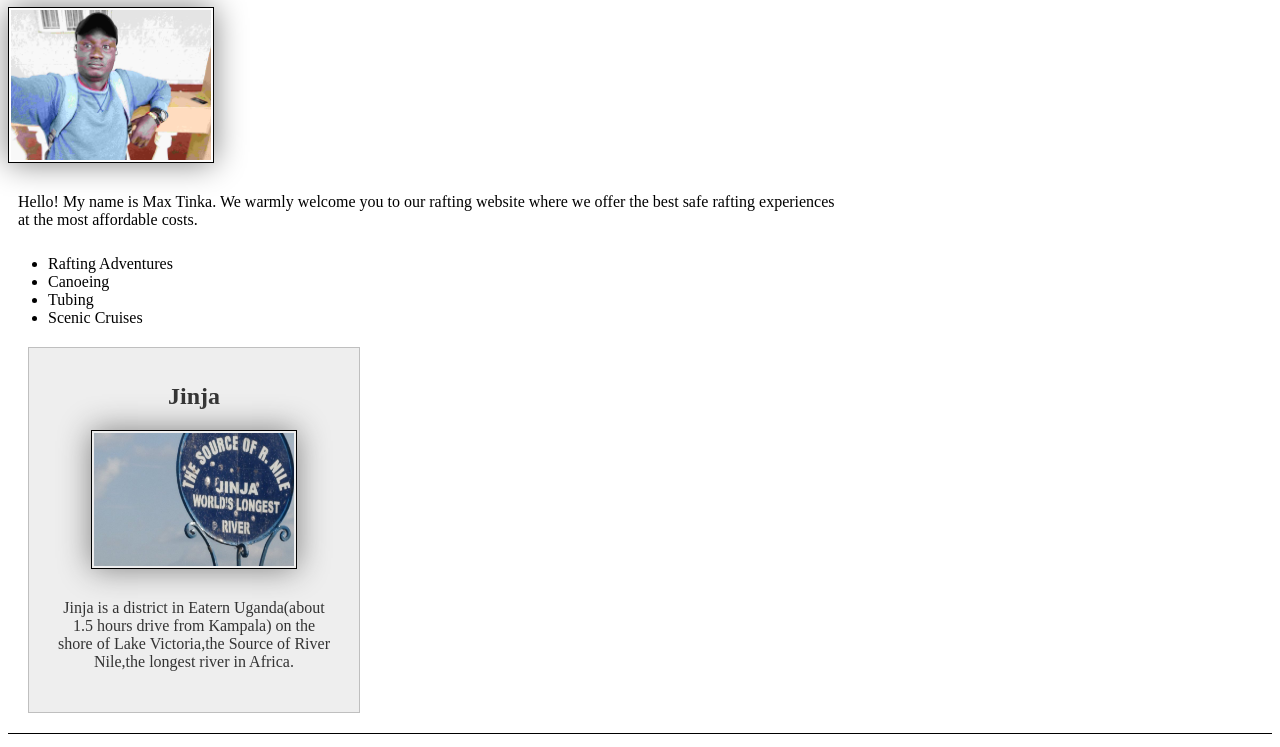
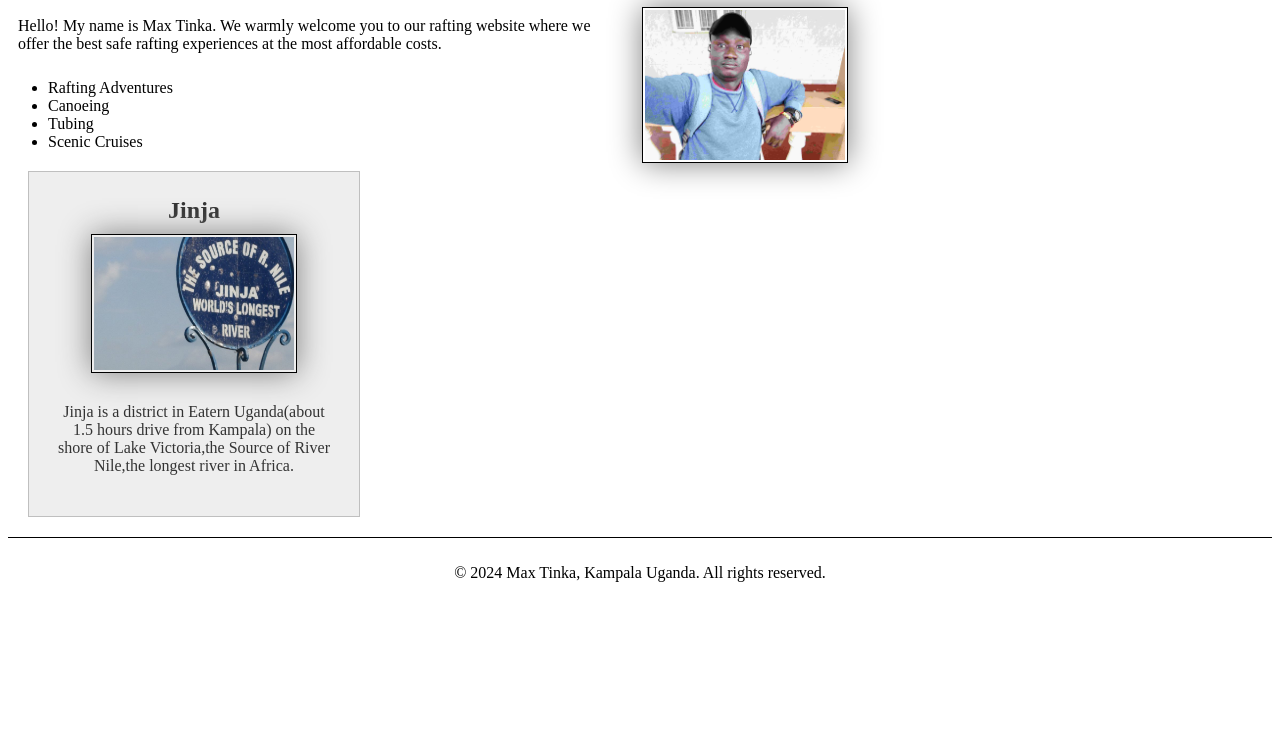
Before and after one commit to MaxTinka/wdd130, a plain HTML site: page index.html in a window 1280 px wide. Shown: the part 217-964 px from the top of the page. After the commit the page ends 825 px from the top, so only its background shows below. Drawn offline with Linux system fonts and the light colour scheme.

Commit message:
aside changes

```diff
--- a/styles/styles.css
+++ b/styles/styles.css
@@ -1,52 +1,68 @@
+/* Main container */
 main {
   max-width: 840px;
 }
 
+/* Aside section */
 aside {
   width: 300px;
   margin: 20px;
-  border: 1px solid rgba(0, 0, 0, 0.2); /* Corrected rgba syntax */
+  border: 1px solid rgba(0, 0, 0, 0.2);
   padding: 15px;
   background-color: #eee;
   color: #333;
   text-align: center;
 }
 
+aside h2{
+  margin: 10px 0;
+}
+
+/* Image styles within aside */
 aside img {
   width: 200px;
   height: auto;
 }
 
+/* Image styles within main */
 main img {
-  width: 200px; /* Adjusted to match your HTML */
+  width: 200px;
   height: auto;
+  float: right;
+  margin-left: 20px;
 }
 
+/* Paragraph styles */
 p {
-  padding: 0; /* First p selector */
+  padding: 10px; /* Consolidated padding for paragraphs */
 }
 
+/* Footer styles */
 footer {
   margin-top: 20px;
   border-top: 1px solid #000;
   text-align: center;
 }
 
+/* Navigation styles */
 nav {
   background-color: darkblue;
   padding: 10px;
 }
 
+/* Navigation link styles */
 nav a {
   color: white;
   display: block;
   padding: 20px;
 }
 
+/* Heading styles */
 h1 {
   color: darkblue;
 }
 
+/* General image styles */
 img {
   width: 150px;
   height: auto;
@@ -54,7 +70,3 @@ img {
   padding: 2px;
   box-shadow: 0 0 30px gray;
 }
-
-p {
-  padding: 10px; /* Corrected from 10x to 10px */
-}
```
